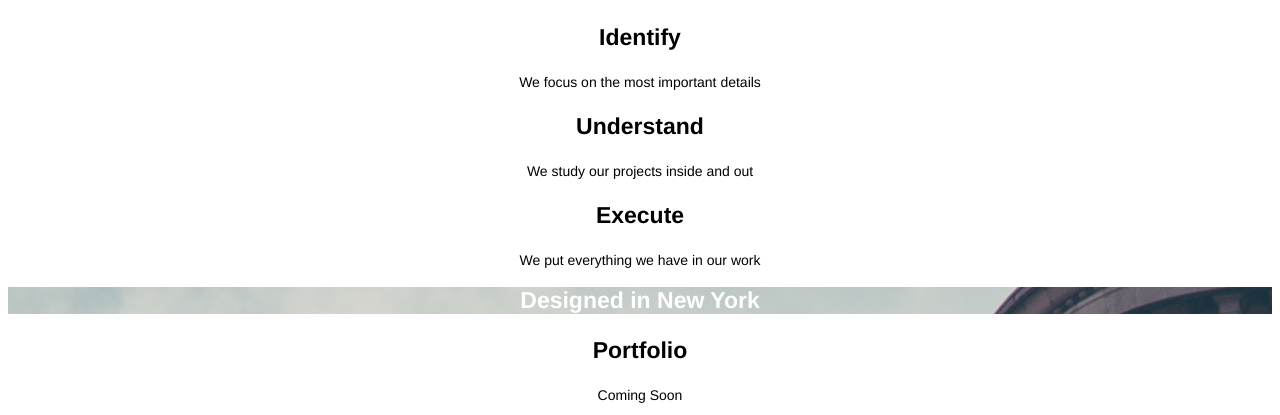
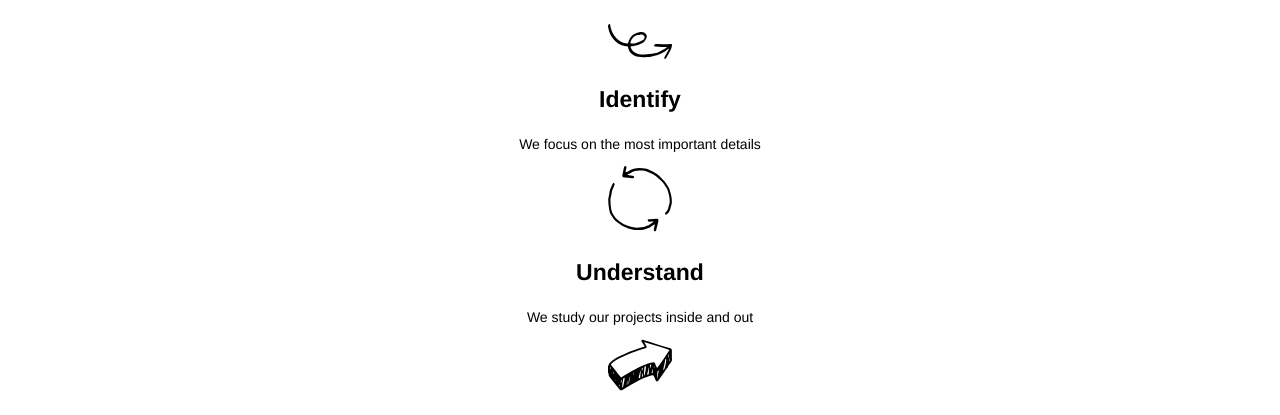
Before and after one commit to FSPNolanJr/broadway, a plain HTML site: page index.html in a window 1280 px wide. Shown: the part 385-800 px from the top of the page. Drawn offline with Linux system fonts and the light colour scheme; files whose address does not match are found by name.

Commit message:
add inline images

```diff
--- a/index.html
+++ b/index.html
@@ -24,12 +24,15 @@
 
     <h2 id="processHead">Our Process</h2>
 
+    <img src="resources/images/identify.svg" alt="Identify">
     <h3>Identify</h3>
     <p>We focus on the most important details</p>
 
+    <img src="resources/images/understand.svg" alt="Understand">
     <h3>Understand</h3>
     <p>We study our projects inside and out</p>
 
+    <img src="resources/images/execute.svg" alt="">
     <h3>Execute</h3>
     <p>We put everything we have in our work</p>
 
```
